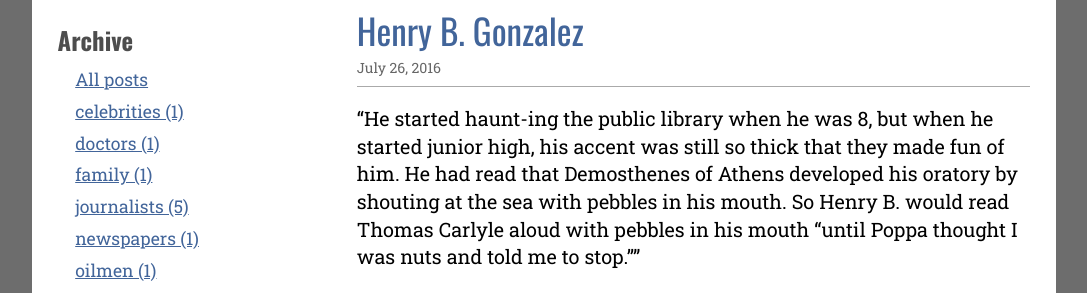
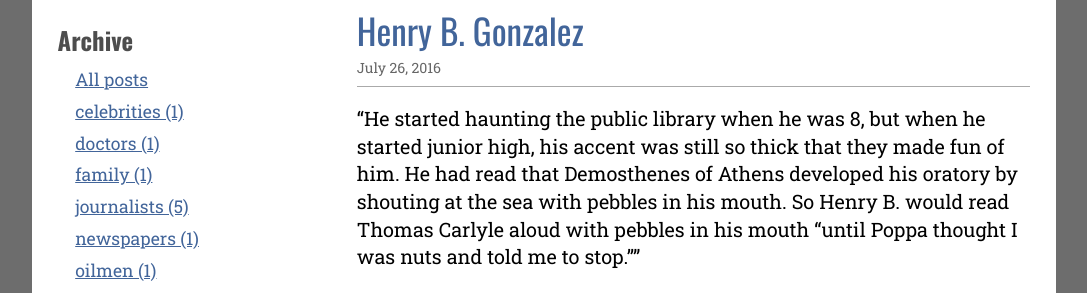
Before and after one commit to hillaryfraley/obits-by-molly-ivins, a Jekyll site: the page built from _posts/2016-07-26-henry-b-gonzalez.md, in a window 1280 px wide. Shown: the part 204-497 px from the top of the page, without its empty margins (96-1183 px from the left). Built offline with Jekyll 4.4.1, drawn with Linux system fonts in a browser that asks for light colours.

Commit message:
correct henry gonzalez

```diff
--- a/_posts/2016-07-26-henry-b-gonzalez.md
+++ b/_posts/2016-07-26-henry-b-gonzalez.md
@@ -5,7 +5,7 @@ date:   2016-07-26
 tags: [texans, politicians, online]
 ---
 
-"He started haunt-ing the public library when he was 8, but when he started junior high, his accent was still so thick that they made fun of him. He had read that Demosthenes of Athens developed his oratory by shouting at the sea with pebbles in his mouth. So Henry B. would read Thomas Carlyle aloud with pebbles in his mouth "until Poppa thought I was nuts and told me to stop.""
+"He started haunting the public library when he was 8, but when he started junior high, his accent was still so thick that they made fun of him. He had read that Demosthenes of Athens developed his oratory by shouting at the sea with pebbles in his mouth. So Henry B. would read Thomas Carlyle aloud with pebbles in his mouth "until Poppa thought I was nuts and told me to stop.""
 
 #### Read Online
 Molly Ivins, "[So Long to Henry B.](http://archives.texasobserver.org/issue/2000/12/08#page=4 "Molly Ivins's obituary in the Texas Observer for Henry B. Gonzalez")," *Texas Observer*, December 8, 2000, accessed July 26, 2016, http://archives.texasobserver.org/issue/2000/12/08#page=4.
```
